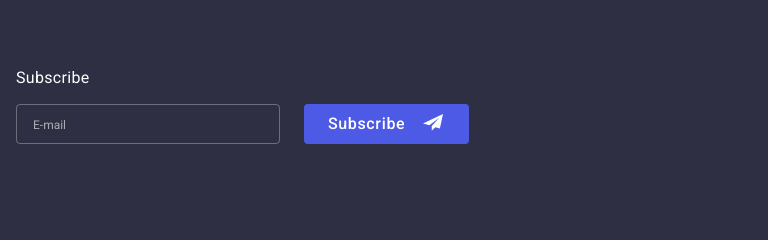
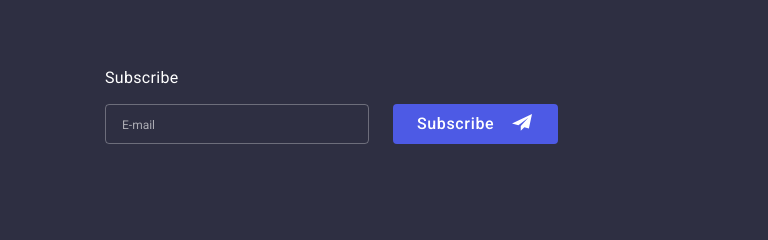
Before and after one commit to yaroslawv-nexus/goit-markup-hw-07, a plain HTML site: page index.html in a window 768 px wide. Shown: the part 2958-3198 px from the top of the page. Drawn offline with nearby package versions, Linux system fonts and the light colour scheme.

Commit message:
Update footer.css

```diff
--- a/styles/footer.css
+++ b/styles/footer.css
@@ -151,6 +151,10 @@
 }
 
 @media screen and (min-width: 768px) and (max-width: 1199px) {
+  .footer .container {
+    width: 588px;
+  }
+
   .footer-flex {
     flex-wrap: wrap;
   }
```
